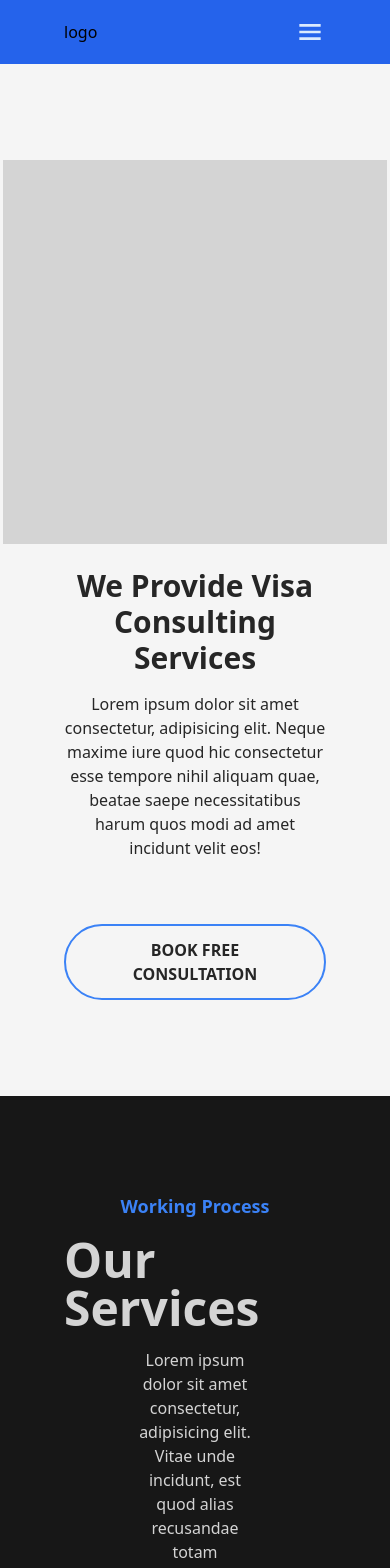
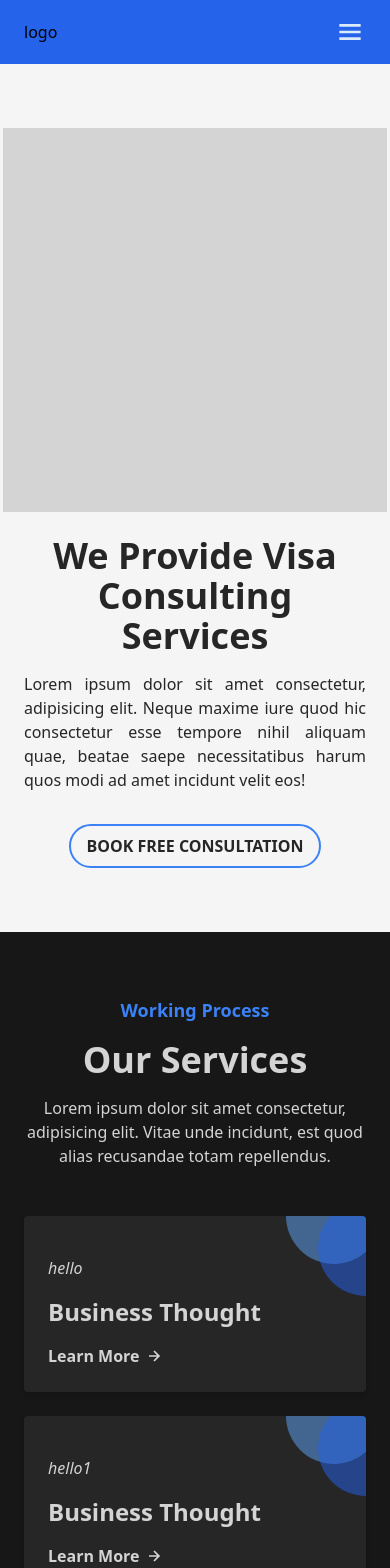
Before and after one commit to aerahrah/virtuVisaConsult, a React (Vite) app: page / in a window 390 px wide. Shown: the top 1568 px of the page. Built offline with nearby package versions, Linux system fonts and the light colour scheme.

Commit message:
Add mobile and tablet view on home page

```diff
--- a/src/components/animation/animation.js
+++ b/src/components/animation/animation.js
@@ -1,6 +1,6 @@
 export const slideUpAnim = (delay) => {
   return {
-    hidden: { opacity: 0, y: 150 },
+    hidden: { opacity: 0, y: 100 },
     visible: {
       opacity: 1,
       y: 0,
--- a/src/components/footer/footer.jsx
+++ b/src/components/footer/footer.jsx
@@ -46,10 +46,13 @@ const socialMediaIcons = [
 
 const Footer = () => {
   return (
-    <div className="bg-neutral-900 py-24 px-16 text-neutral-300">
+    <div className="bg-neutral-900 py-12 md:py-16 lg:py-24 px-6 md:px-12 lg:px-16 text-neutral-300">
       <div className="w-full max-w-[1164px] mx-auto h-full">
-        <div className="flex flex-wrap justify-between gap-6 w-full">
-          <div className="max-w-[30%] flex flex-col gap-4 transition transform">
+        <div className="grid md:grid-cols-2 lg:grid-cols-4 justify-between gap-8 w-full">
+          <div>
+            <div className="w-48 h-48  bg-blue-500"></div>
+          </div>
+          <div className="flex flex-col gap-4 transition transform">
             <h3 className="text-2xl font-bold capitalize">about us</h3>
             <p>
               tetur adipiscing elit, sed do eiusmod tempor incididunt ut labore
@@ -68,7 +71,7 @@ const Footer = () => {
               ))}
             </ul>
           </div>
-          <div className="max-w-[30%] flex flex-col gap-4">
+          <div className="flex flex-col gap-4">
             <h3 className="text-2xl font-bold capitalize">quick link</h3>
             <ul className="capitalize flex flex-col gap-2 ">
               {navItems.map(({ link, content }, idx) => {
@@ -86,7 +89,7 @@ const Footer = () => {
               })}
             </ul>
           </div>
-          <div className="max-w-[30%] flex flex-col gap-4">
+          <div className="flex flex-col gap-4">
             <h3 className="text-2xl font-bold capitalize">Contact us</h3>
             <ul className=" flex flex-col gap-2">
               <li className="flex gap-1 items-center cursor-pointer hover:text-blue-500">
--- a/src/components/home/sectionFour.jsx
+++ b/src/components/home/sectionFour.jsx
@@ -3,7 +3,7 @@ import testimonialBg from "../../assets/img/map.png";
 const SectionFour = () => {
   return (
     <div
-      className="bg-white py-24 px-16 text-neutral-800 "
+      className="bg-white py-16 md:py-24 px-6 md:px-12 lg:px-16 text-neutral-800 "
       style={{
         backgroundImage: `url(${testimonialBg})`,
         backgroundSize: "cover",
@@ -11,15 +11,15 @@ const SectionFour = () => {
       }}
     >
       <div className="w-full max-w-[1164px] mx-auto h-full">
-        <div className="flex flex-col gap-16">
+        <div className="flex flex-col gap-8 md:gap-12 lg:gap-16">
           <div className="flex flex-col gap-4 items-center">
             <h3 className="text-lg font-bold text-neutral-500">
               Customer Testimonial
             </h3>
-            <h1 className="text-5xl font-extrabold capitalize">
+            <h1 className="text-3xl md:text-4xl lg:text-5xl font-extrabold capitalize text-center">
               What's our clients say
             </h1>
-            <p className="max-w-[50%] text-center">
+            <p className="max-w-[32rem] text-justify md:text-center">
               Lorem ipsum dolor sit amet consectetur, adipisicing elit. Vitae
               unde incidunt, est quod alias recusandae totam repellendus.
             </p>
--- a/src/components/home/sectionOne.jsx
+++ b/src/components/home/sectionOne.jsx
@@ -9,20 +9,20 @@ const SectionOne = () => {
   const [ref, inView] = useInView({ triggerOnce: true });
 
   return (
-    <div className=" bg-neutral-100 px-16 text-neutral-800">
-      <div className="min-h-[100vh] max-h-[100%] py-24 w-full max-w-[1164px] mx-auto ">
+    <div className=" bg-neutral-100 px-6 md:px-12 lg:px-16 text-neutral-800">
+      <div className="py-16 md:py-24 lg:py-36 w-full max-w-[1164px] mx-auto ">
         <div className="h-full mt-16 flex flex-col-reverse md:flex-row items-center gap-6">
-          <div className="flex flex-col gap-16 " ref={ref}>
+          <div className="flex flex-col gap-8 md:gap-12 lg:gap-16 " ref={ref}>
             <motion.div
               className="flex flex-col gap-4"
               initial="hidden"
               animate={inView ? "visible" : "hidden"}
-              variants={slideDownAnim(0)}
+              variants={slideUpAnim(0.3)}
             >
-              <h1 className="text-3xl md:text-5xl text-center md:text-start lg:text-7xl font-black ">
+              <h1 className="text-4xl md:text-5xl text-center md:text-start lg:text-7xl font-black ">
                 We Provide Visa Consulting Services
               </h1>
-              <p className="text-center md:text-start">
+              <p className="text-justify md:text-start">
                 Lorem ipsum dolor sit amet consectetur, adipisicing elit. Neque
                 maxime iure quod hic consectetur esse tempore nihil aliquam
                 quae, beatae saepe necessitatibus harum quos modi ad amet
@@ -33,9 +33,9 @@ const SectionOne = () => {
               className="w-full"
               initial="hidden"
               animate={inView ? "visible" : "hidden"}
-              variants={slideUpAnim(0)}
+              variants={slideUpAnim(0.6)}
             >
-              <button className=" transition transform block py-3 px-16 rounded-full border-2 border-blue-500 hover:bg-blue-500  hover:outline-0 font-semibold uppercase duration-100 hover:scale-[1.02] hover:shadow-lg hover:text-blue-50">
+              <button className=" transition transform block mx-auto md:mx-0 px-4 py-2 md:px-8 lg:py-3 lg:px-16 rounded-full border-2 border-blue-500 hover:bg-blue-500  hover:outline-0 font-semibold uppercase duration-100 hover:scale-[1.02] hover:shadow-lg hover:text-blue-50">
                 Book free consultation
               </button>
             </motion.div>
@@ -44,7 +44,7 @@ const SectionOne = () => {
           <motion.div
             initial="hidden"
             animate={inView ? "visible" : "hidden"}
-            variants={slideRTLAnim(0)}
+            variants={slideUpAnim(0)}
           >
             <div className="h-96 w-96 bg-neutral-300"></div>
           </motion.div>
--- a/src/components/home/sectionTwo.jsx
+++ b/src/components/home/sectionTwo.jsx
@@ -13,9 +13,9 @@ const SectionTwo = () => {
     { icon: "hello3", title: "Business Thought" },
   ];
   return (
-    <div className="min-h-screen bg-neutral-900 py-24 px-16    text-neutral-300  overflow-hidden">
+    <div className="bg-neutral-900 py-16 md:py-24 px-6 md:px-12 lg:px-16 text-neutral-300 overflow-hidden">
       <div className="w-full max-w-[1164px] mx-auto h-full">
-        <div className="flex flex-col gap-20 ">
+        <div className="flex flex-col gap-12 lg:gap-16 ">
           <motion.div
             className="flex flex-col gap-4 items-center"
             ref={ref}
@@ -25,18 +25,23 @@ const SectionTwo = () => {
           >
             {console.log(inView)}
             <h3 className="text-lg font-bold text-blue-500">Working Process</h3>
-            <h1 className="text-5xl font-bold capitalize">our services</h1>
-            <p className="max-w-[50%] text-center">
+            <h1 className="text-4xl md:text-5xl font-bold capitalize">
+              our services
+            </h1>
+            <p className="max-w-[32em] text-center">
               Lorem ipsum dolor sit amet consectetur, adipisicing elit. Vitae
               unde incidunt, est quod alias recusandae totam repellendus.
             </p>
           </motion.div>
-          <motion.div className="flex gap-8 h-full" ref={ref2}>
+          <motion.div
+            className="grid grid-cols-1 md:grid-cols-2 lg:grid-cols-3 gap-6 lg:gap-8 h-full"
+            ref={ref2}
+          >
             {servicesItems.map(({ icon, title }, idx) => {
               return (
                 <motion.div
                   key={idx}
-                  className="relative overflow-hidden flex flex-col gap-4 bg-neutral-800 p-6 pt-10 justify-start shadow-md rounded hover:outline outline-[1px] outline-blue-500 w-full"
+                  className="relative overflow-hidden flex flex-col gap-4 bg-neutral-800 p-6 pt-10 justify-start shadow-md rounded hover:outline outline-[1px] outline-blue-500 w-full "
                   initial="hidden"
                   animate={inView2 ? "visible" : "hidden"}
                   variants={slideUpAnim(0.3 * (idx + 1))}
--- a/src/components/home/testimonial.jsx
+++ b/src/components/home/testimonial.jsx
@@ -44,15 +44,15 @@ const Testimonial = () => {
           {slides.map((img, index) => (
             <div className="w-full" key={index}>
               <div className="w-[100vw] max-w-[100%]">
-                <div className="relative  min-h-64 bg-white   shadow-lg border-[1px] border-neutral-200 rounded-lg w-[80vw] max-w-[70%] ml-[14vw] mx-auto">
-                  <div className="absolute top-1/2 -translate-y-1/2 left-[-5rem] z-50">
+                <div className="relative  min-h-64 bg-white   shadow-lg border-[1px] border-neutral-200 rounded-lg w-[100vw]  max-w-[90%] md:max-w-[70%] md:ml-[14vw] mx-auto">
+                  <div className="hidden md:block w-full md:absolute md:top-1/2 md:-translate-y-1/2 md:left-[-5rem] z-50">
                     <img
-                      className="w-40 h-40 rounded-full"
+                      className="mx-auto md:mx-0 md:w-32 md:h-32 lg:w-40 lg:h-40 rounded-full"
                       src={img}
                       alt={`Slide ${index}`}
                     />
                   </div>
-                  <div className="p-16 pl-24 flex flex-col justify-between h-full gap-4">
+                  <div className="p-6 md:p-12 md:pl-16 lg:p-16 lg:pl-24 flex flex-col justify-between h-full gap-4 text-justify">
                     <p>
                       Lorem ipsum dolor sit amet consectetur, adipisicing elit.
                       Quisquam architecto odio necessitatibus aliquid quod
@@ -68,7 +68,7 @@ const Testimonial = () => {
           ))}
         </div>
 
-        <div className="absolute top-0 h-full w-full justify-between items-center flex text-white px-4 text-3xl">
+        <div className="absolute top-0 h-full w-full justify-between items-center flex text-white px-2 md:px-4 text-3xl">
           <button className="border-[1px] rounded-full" onClick={previousSlide}>
             <BsFillArrowLeftCircleFill className="text-neutral-800" />
           </button>
--- a/src/components/navbar/navbar.jsx
+++ b/src/components/navbar/navbar.jsx
@@ -11,9 +11,9 @@ const NavBar = () => {
     return setOpenNav(!openNav);
   };
   return (
-    <div className=" w-full px-16 bg-blue-600 fixed md:shadow-md z-30 ">
+    <div className=" w-full px-6 md:px-12 lg:px-16 bg-blue-600 fixed md:shadow-md z-30 ">
       <div className="relative bg-blue-600 h-full  py-4">
-        <div className="flex justify-between w-full  mx-auto items-center max-w-[960px]">
+        <div className="flex justify-between w-full  mx-auto items-center max-w-[1164px]">
           <h1>logo</h1>
           <div className="hidden md:block">
             <div className="flex gap-4 text-blue-50 transition">
--- a/src/components/navbar/navbarMobile.jsx
+++ b/src/components/navbar/navbarMobile.jsx
@@ -29,7 +29,7 @@ const NavbarMobile = ({ openNav, setOpenNav }) => {
                     <Link
                       key={idx}
                       to={link}
-                      className="text-blue-100 capitalize px-16"
+                      className="text-blue-100 capitalize  px-6 md:px-12 lg:px-16"
                       onClick={scrollToTop}
                     >
                       {content}
```
